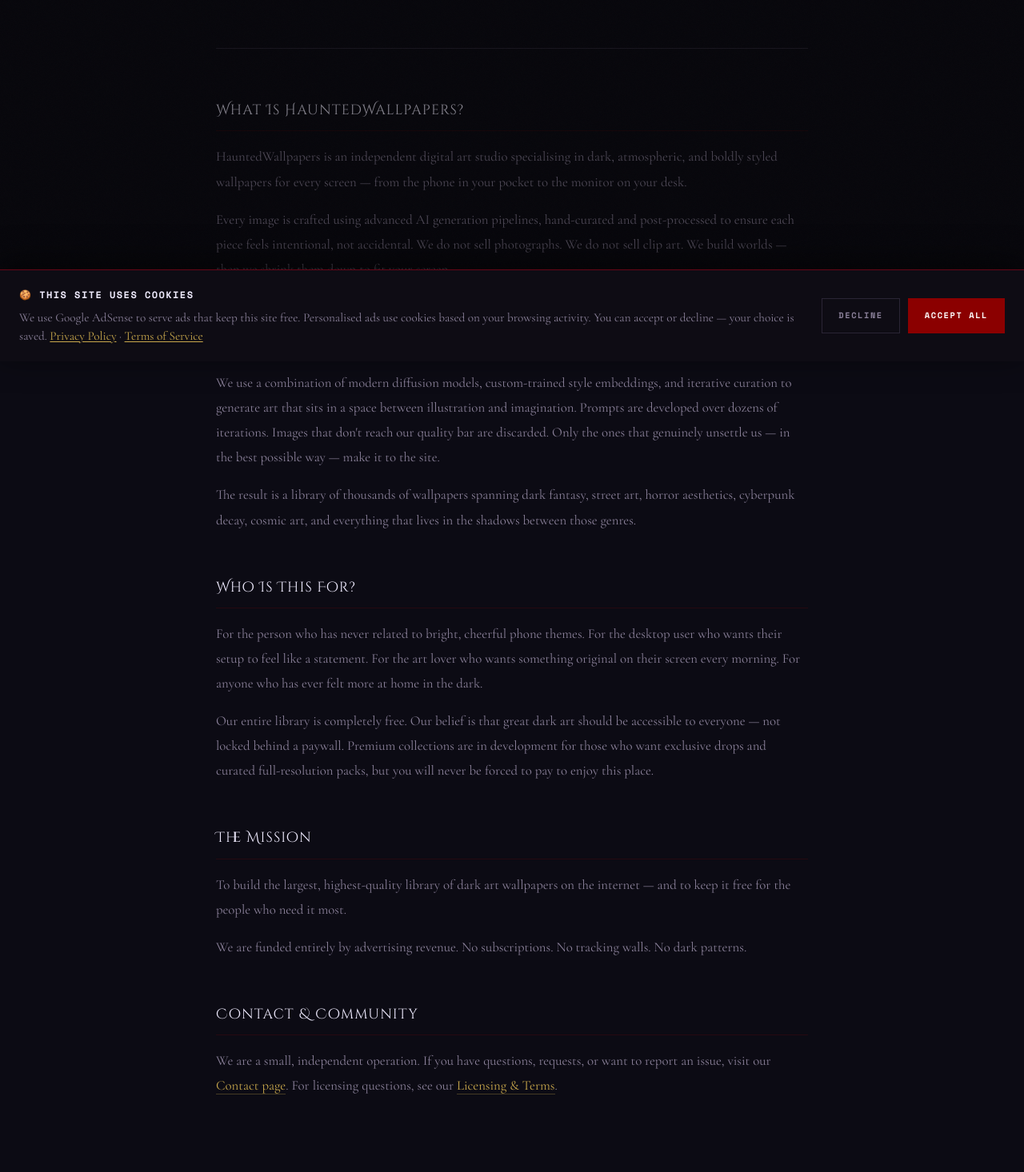
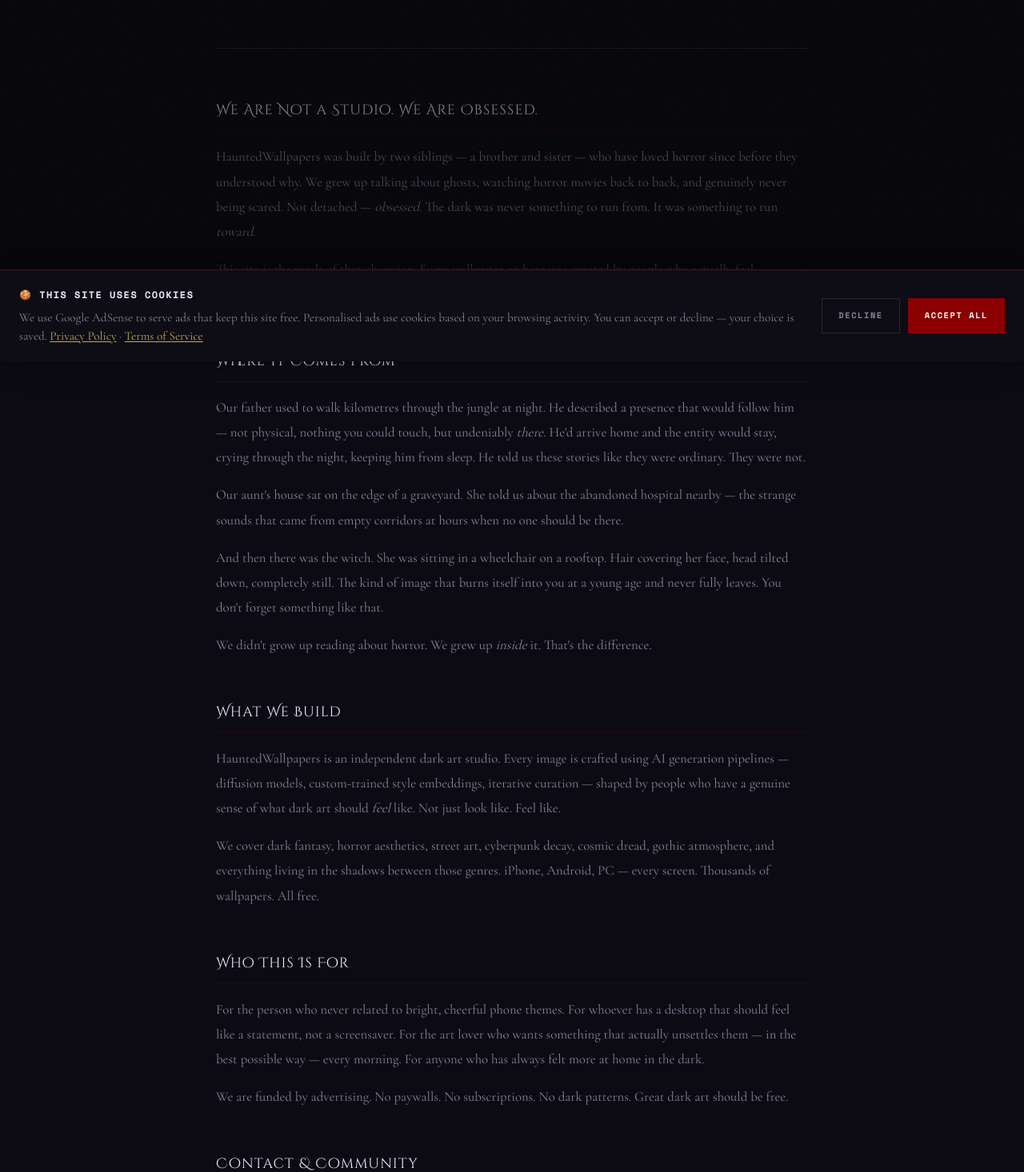
Before and after one commit to ppforcoco/dark-art-station, a Next.js app: page /about in a window 1280 px wide. Shown: the part 348-1814 px from the top of the page at 80% size. Built offline with nearby package versions, Linux system fonts and the light colour scheme; no server answers.

Commit message:
gacha and about and explore

```diff
--- a/app/about/page.tsx
+++ b/app/about/page.tsx
@@ -4,8 +4,8 @@ import AdSlot from "@/components/AdSlot";
 export const metadata: Metadata = {
   title: "About — HauntedWallpapers",
   description:
-    "The story behind HauntedWallpapers — an AI art studio obsessed with darkness, " +
-    "atmosphere, and the beauty that lives at the edge of the unknown.",
+    "Two siblings raised on horror stories, graveyard houses, and jungle spirits. " +
+    "HauntedWallpapers is not a studio — it's an obsession. The story behind the dark art.",
 };
 
 export default function AboutPage() {
@@ -15,78 +15,92 @@ export default function AboutPage() {
 
         <header className="static-page-header">
           <p className="static-page-label">Our Story</p>
-          <h1 className="static-page-title">The Art Factory<br /><em>at the Edge of the Dark</em></h1>
+          <h1 className="static-page-title">Born in the Dark,<br /><em>Built for the Dark</em></h1>
         </header>
 
         <div className="static-page-body">
 
           <section className="static-section">
-            <h2>What Is HauntedWallpapers?</h2>
+            <h2>We Are Not a Studio. We Are Obsessed.</h2>
             <p>
-              HauntedWallpapers is an independent digital art studio specialising in
-              dark, atmospheric, and boldly styled wallpapers for every screen — from
-              the phone in your pocket to the monitor on your desk.
+              HauntedWallpapers was built by two siblings — a brother and sister —
+              who have loved horror since before they understood why. We grew up
+              talking about ghosts, watching horror movies back to back, and
+              genuinely never being scared. Not detached — <em>obsessed</em>.
+              The dark was never something to run from. It was something to run
+              <em> toward</em>.
             </p>
             <p>
-              Every image is crafted using advanced AI generation pipelines,
-              hand-curated and post-processed to ensure each piece feels intentional,
-              not accidental. We do not sell photographs. We do not sell clip art. We
-              build worlds — then we shrink them down to fit your screen.
+              This site is the result of that obsession. Every wallpaper on here
+              was curated by people who actually feel something when they look at
+              dark art — not by an algorithm chasing clicks.
             </p>
           </section>
 
           <section className="static-section">
-            <h2>The AI Art Factory</h2>
+            <h2>Where It Comes From</h2>
             <p>
-              We use a combination of modern diffusion models, custom-trained style
-              embeddings, and iterative curation to generate art that sits in a space
-              between illustration and imagination. Prompts are developed over dozens
-              of iterations. Images that don&apos;t reach our quality bar are
-              discarded. Only the ones that genuinely unsettle us — in the best
-              possible way — make it to the site.
+              Our father used to walk kilometres through the jungle at night. He
+              described a presence that would follow him — not physical, nothing
+              you could touch, but undeniably <em>there</em>. He&apos;d arrive home
+              and the entity would stay, crying through the night, keeping him from
+              sleep. He told us these stories like they were ordinary. They were not.
             </p>
             <p>
-              The result is a library of thousands of wallpapers spanning dark fantasy,
-              street art, horror aesthetics, cyberpunk decay, cosmic art, and
-              everything that lives in the shadows between those genres.
+              Our aunt&apos;s house sat on the edge of a graveyard. She told us
+              about the abandoned hospital nearby — the strange sounds that came
+              from empty corridors at hours when no one should be there.
+            </p>
+            <p>
+              And then there was the witch. She was sitting in a wheelchair on a
+              rooftop. Hair covering her face, head tilted down, completely still.
+              The kind of image that burns itself into you at a young age and never
+              fully leaves. You don&apos;t forget something like that.
+            </p>
+            <p>
+              We didn&apos;t grow up reading about horror. We grew up <em>inside</em> it.
+              That&apos;s the difference.
             </p>
           </section>
 
           <section className="static-section">
-            <h2>Who Is This For?</h2>
+            <h2>What We Build</h2>
             <p>
-              For the person who has never related to bright, cheerful phone themes.
-              For the desktop user who wants their setup to feel like a statement.
-              For the art lover who wants something original on their screen every
-              morning. For anyone who has ever felt more at home in the dark.
+              HauntedWallpapers is an independent dark art studio. Every image is
+              crafted using AI generation pipelines — diffusion models, custom-trained
+              style embeddings, iterative curation — shaped by people who have a
+              genuine sense of what dark art should <em>feel</em> like. Not just
+              look like. Feel like.
             </p>
             <p>
-              Our entire library is completely free. Our belief is that great dark
-              art should be accessible to everyone — not locked behind a paywall.
-              Premium collections are in development for those who want exclusive
-              drops and curated full-resolution packs, but you will never be forced
-              to pay to enjoy this place.
+              We cover dark fantasy, horror aesthetics, street art, cyberpunk decay,
+              cosmic dread, gothic atmosphere, and everything living in the shadows
+              between those genres. iPhone, Android, PC — every screen. Thousands
+              of wallpapers. All free.
             </p>
           </section>
 
           <section className="static-section">
-            <h2>The Mission</h2>
+            <h2>Who This Is For</h2>
             <p>
-              To build the largest, highest-quality library of dark art wallpapers on
-              the internet — and to keep it free for the people who need it most.
+              For the person who never related to bright, cheerful phone themes.
+              For whoever has a desktop that should feel like a statement, not a
+              screensaver. For the art lover who wants something that actually
+              unsettles them — in the best possible way — every morning. For anyone
+              who has always felt more at home in the dark.
             </p>
             <p>
-              We are funded entirely by advertising revenue. No subscriptions.
-              No tracking walls. No dark patterns.
+              We are funded by advertising. No paywalls. No subscriptions.
+              No dark patterns. Great dark art should be free.
             </p>
           </section>
 
           <section className="static-section">
             <h2>Contact &amp; Community</h2>
             <p>
-              We are a small, independent operation. If you have questions, requests,
-              or want to report an issue, visit our{" "}
-              <a href="/contact">Contact page</a>. For licensing questions, see our{" "}
+              Small team. Real people. If you have questions, requests, or something
+              to report — visit our{" "}
+              <a href="/contact">Contact page</a>. For licensing questions, see{" "}
               <a href="/licensing">Licensing &amp; Terms</a>.
             </p>
           </section>
--- a/components/Footer.tsx
+++ b/components/Footer.tsx
@@ -34,15 +34,15 @@ export default function Footer(): JSX.Element {
           </ul>
         </div>
 
-        {/* ── Popular ── */}
+        {/* ── Explore ── */}
         <div className="footer-col">
-          <h4 className="footer-col-title">Popular</h4>
+          <h4 className="footer-col-title">Explore</h4>
           <ul>
-            <li><Link href="/shop/dark-humor-wallpaper-collection">Dark Humor</Link></li>
-            <li><Link href="/shop/incognito-mode-collection">Incognito Mode</Link></li>
             <li><Link href="/shop/dark-fantasy-art">Dark Fantasy</Link></li>
             <li><Link href="/shop/horror-movie-posters">Horror Posters</Link></li>
             <li><Link href="/shop/dark-minimal-horror">Dark Minimal</Link></li>
+            <li><Link href="/shop/dark-humor-wallpaper-collection">Dark Humor</Link></li>
+            <li><Link href="/gacha">Wallpaper Gacha 🎲</Link></li>
           </ul>
         </div>
 
```
